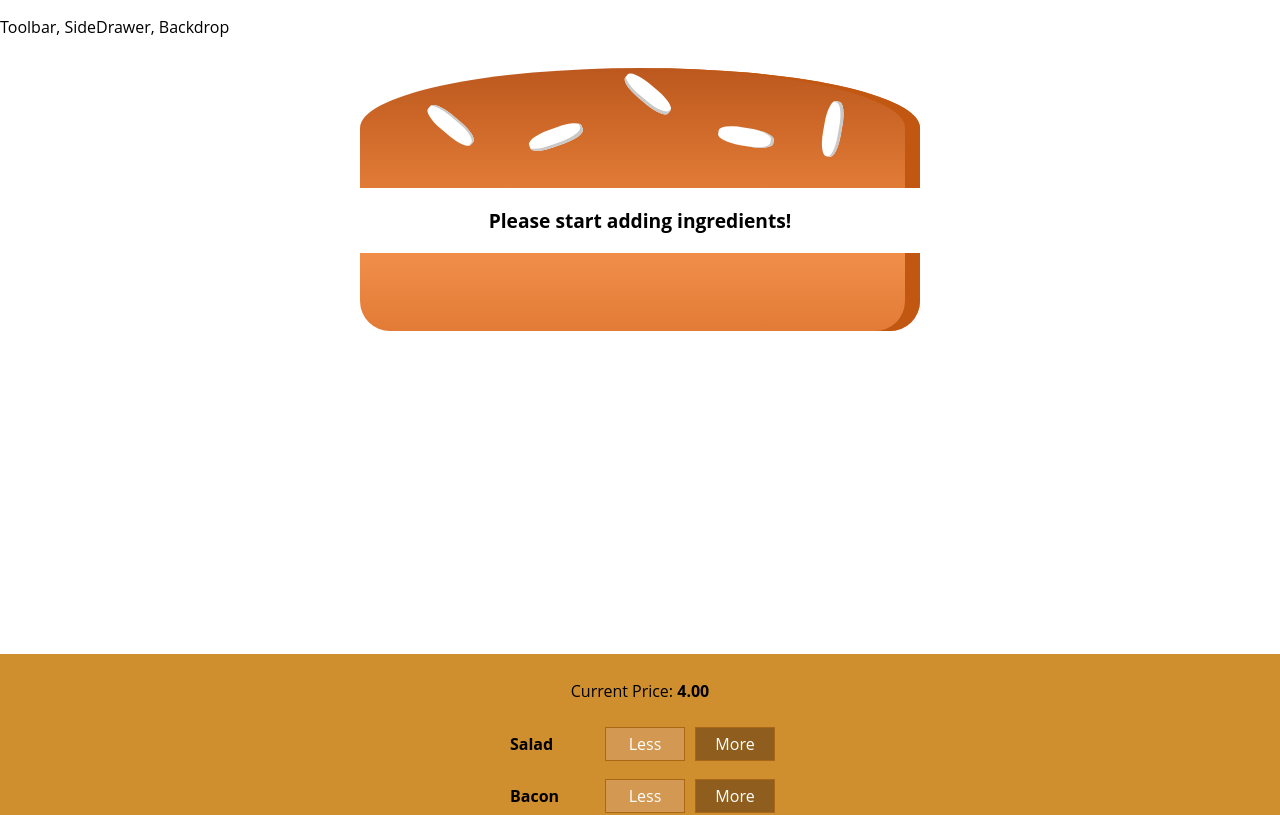
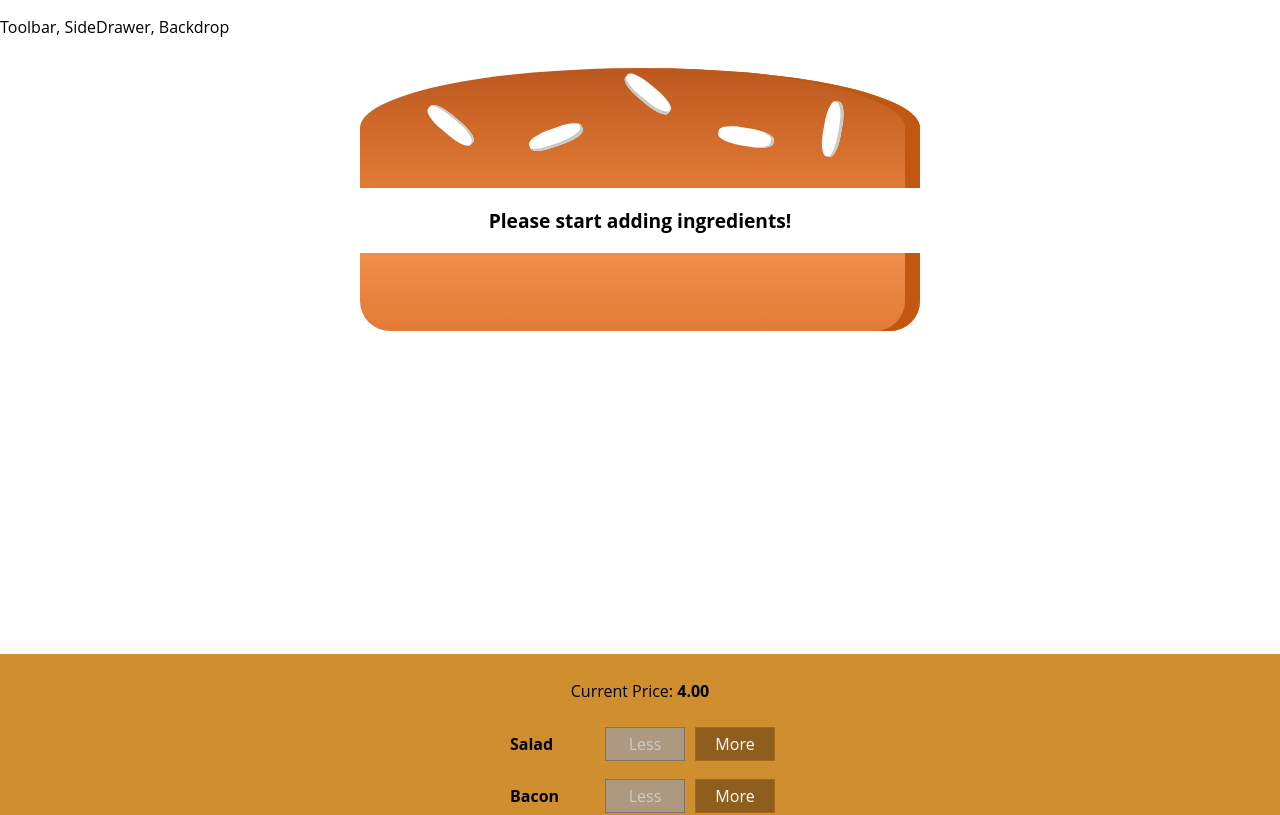
Before and after one commit to Vadym-Khvits/MyBurger, a React app: page / in a window 1280 px wide. Shown: the top 815 px of the page. Built offline with nearby package versions, Linux system fonts and the light colour scheme; the HTML template or start-up script is replaced by a standard one.

Commit message:
#08-16 Added disabled property to BuildControls

```diff
--- a/src/components/Burger/BuildControls/BuildControls.tsx
+++ b/src/components/Burger/BuildControls/BuildControls.tsx
@@ -15,6 +15,7 @@ const controls = [
 interface IPassedProps extends React.Props<any> {
     ingredientAdded: (type: string) => void;
     ingredientRemoved: (type: string) => void;
+    getDisabledInfo: (type: string) => boolean;
     price: number;
 }
 
@@ -34,11 +35,11 @@ class BuildControls extends React.Component<IPassedProps, any> {
                     <BuildControl
                         key={ctrl.label}
                         label={ctrl.label}
+                        disabled={this.props.getDisabledInfo(ctrl.type)}
                         // tslint:disable-next-line jsx-no-lambda
                         added={() => this.props.ingredientAdded(ctrl.type)}
                         // tslint:disable-next-line jsx-no-lambda
                         removed={() => this.props.ingredientRemoved(ctrl.type)}
-                        // disabled={() => this.props.disabled[ctrl.type]}
                     />
                 ))}
                 <button
--- a/src/containers/BurgerBuilder/BurgerBuilder.tsx
+++ b/src/containers/BurgerBuilder/BurgerBuilder.tsx
@@ -86,6 +86,10 @@ class BurgerBuilder extends React.Component<IOwnStateProps & any, any> {
         });
     }
 
+    public getDisabledInfo = (type: string) => {
+        return this.state.ingredientsCounter[type] === 0;
+    }
+
     public render() {
         return (
             <Aux>
@@ -93,6 +97,7 @@ class BurgerBuilder extends React.Component<IOwnStateProps & any, any> {
                 <BuildControls
                     ingredientAdded={this.addIngredientHandler}
                     ingredientRemoved={this.removeIngredientHandler}
+                    getDisabledInfo={this.getDisabledInfo}
                     price={this.state.totalPrice}
                 />
             </Aux>
```
